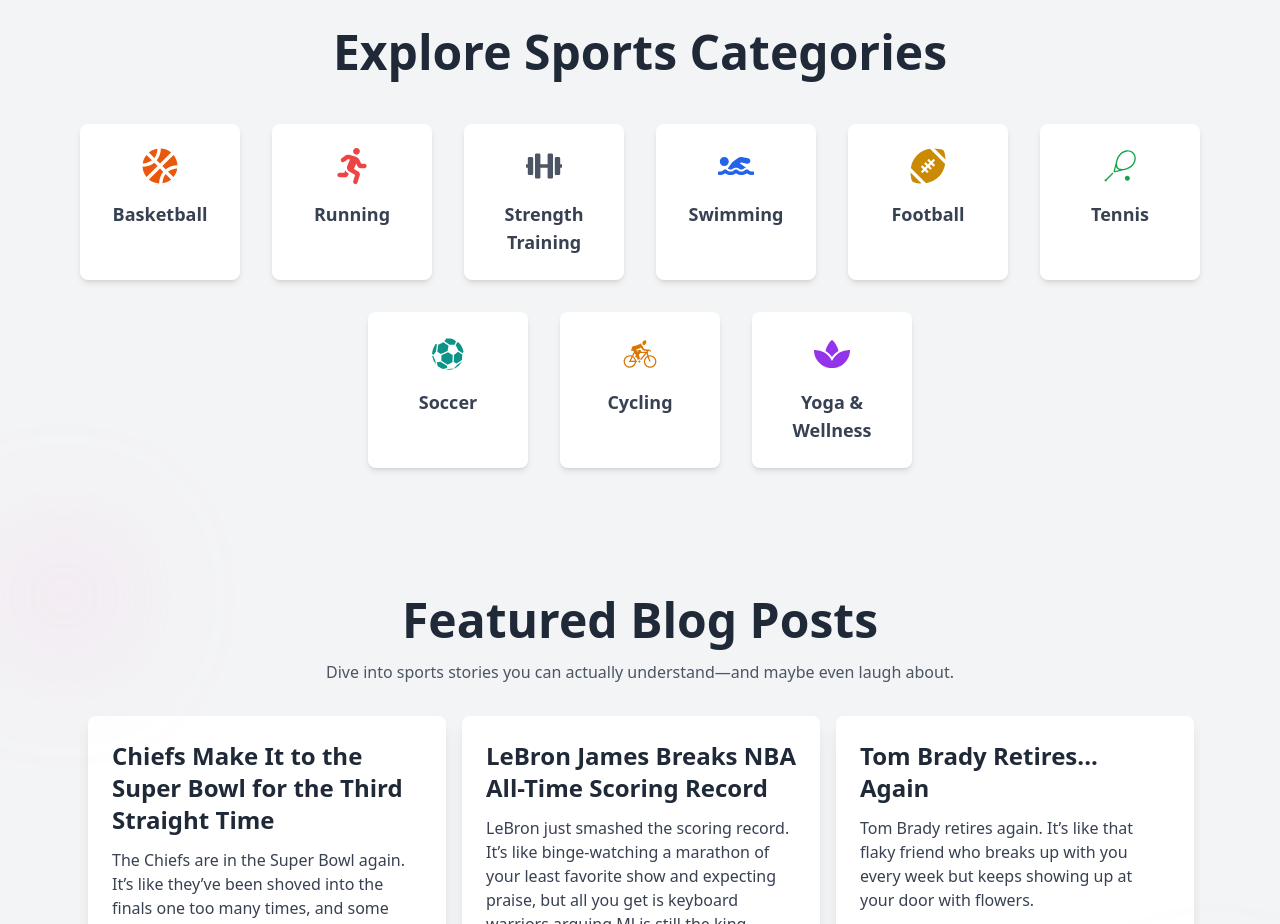
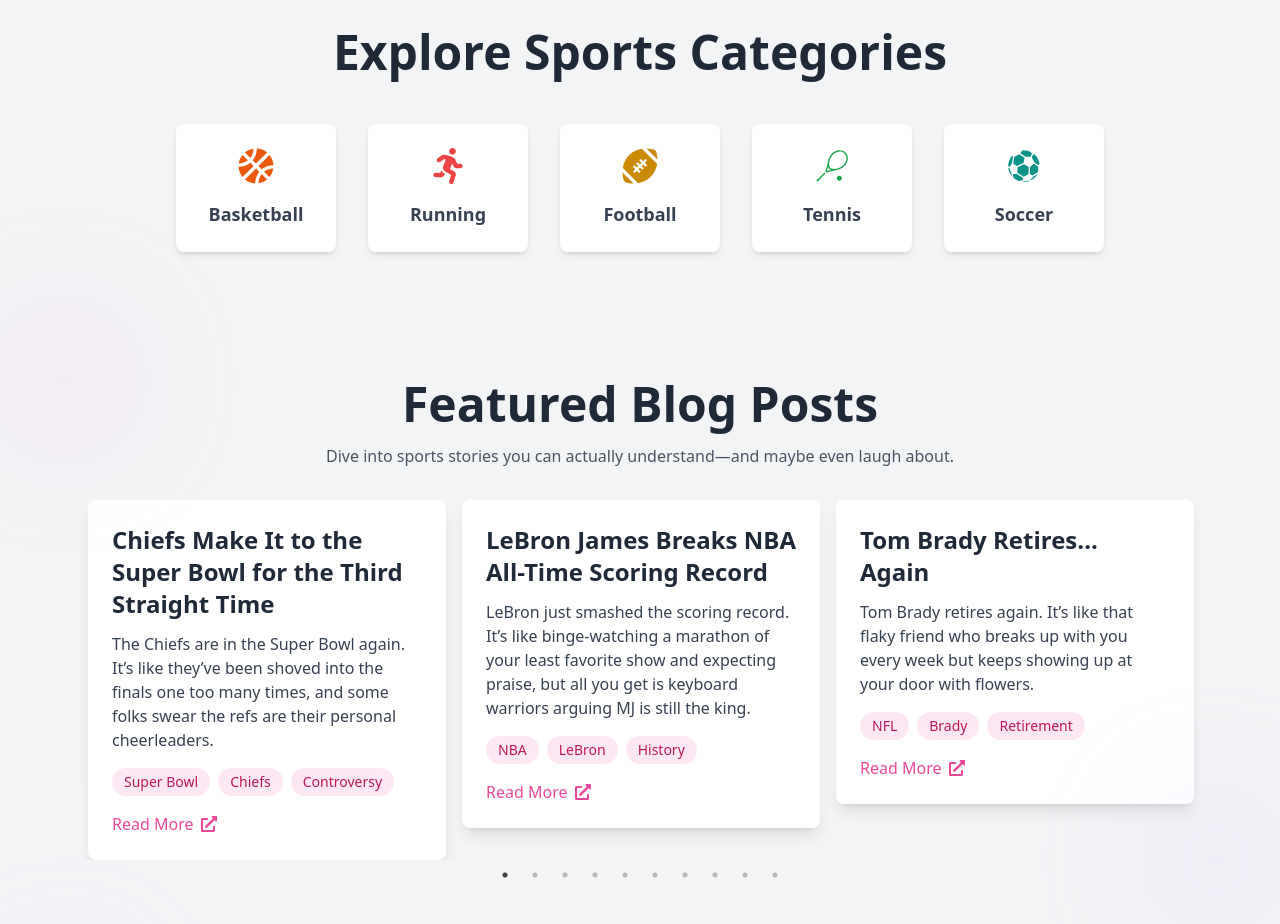
Before and after one commit to palmaisaias/SportSHEek, a React (Vite) app: page / in a window 1280 px wide. Shown: the part 900-1824 px from the top of the page. Built offline with nearby package versions, Linux system fonts and the light colour scheme.

Commit message:
name fixes for files

```diff
--- a/src/components/Projects.jsx
+++ b/src/components/Featured.jsx
@@ -4,7 +4,7 @@
 import 'slick-carousel/slick/slick.css';
 import 'slick-carousel/slick/slick-theme.css';
 
-function Projects() {
+function Featured() {
   const posts = [
     {
       title: 'Chiefs Make It to the Super Bowl for the Third Straight Time',
@@ -163,4 +163,4 @@
   );
 }
 
-export default Projects;
+export default Featured;
--- a/src/components/Skills.jsx
+++ b/src/components/SportsCategories.jsx
@@ -7,13 +7,9 @@
   const categories = [
     { name: 'Basketball', icon: <FaBasketballBall className="text-orange-600" /> },
     { name: 'Running', icon: <FaRunning className="text-red-500" /> },
-    { name: 'Strength Training', icon: <FaDumbbell className="text-gray-600" /> },
-    { name: 'Swimming', icon: <FaSwimmer className="text-blue-600" /> },
     { name: 'Football', icon: <FaFootballBall className="text-yellow-600" /> },
     { name: 'Tennis', icon: <GiTennisRacket className="text-green-600" /> },
     { name: 'Soccer', icon: <GiSoccerBall className="text-teal-600" /> },
-    { name: 'Cycling', icon: <GiCycling className="text-amber-600" /> },
-    { name: 'Yoga & Wellness', icon: <FaSpa className="text-purple-600" /> },
   ];
 
   return (
--- a/src/pages/Home.jsx
+++ b/src/pages/Home.jsx
@@ -1,8 +1,8 @@
 import React from 'react';
 import Navbar from '../components/Navbar';
 import Landing from '../components/Landing';
-import Skills from '../components/Skills';
-import Projects from '../components/Projects';
+import Skills from '../components/SportsCategories';
+import Projects from '../components/Featured';
 import Contact from '../components/Contact';
 import Footer from '../components/Footer';
 
```
